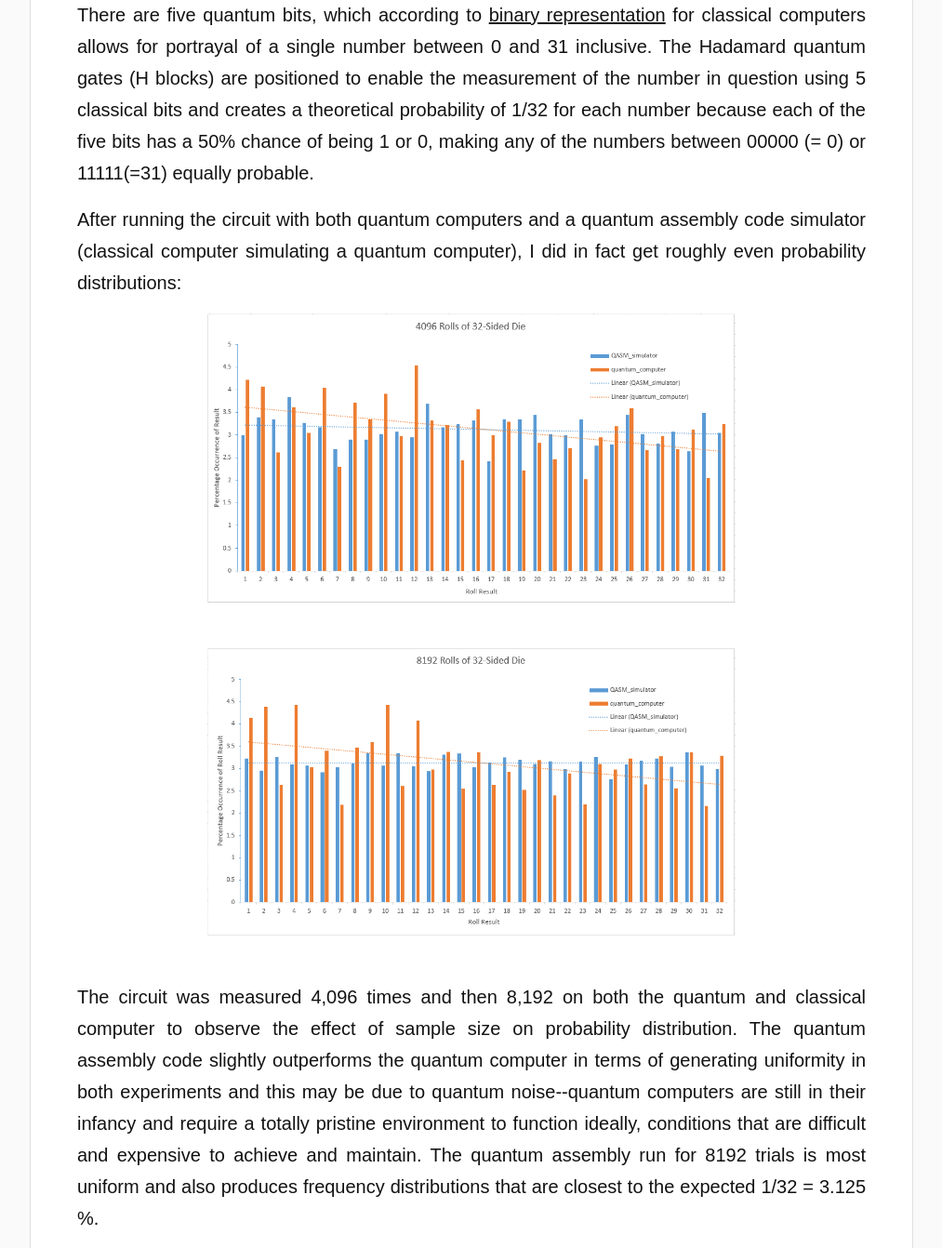
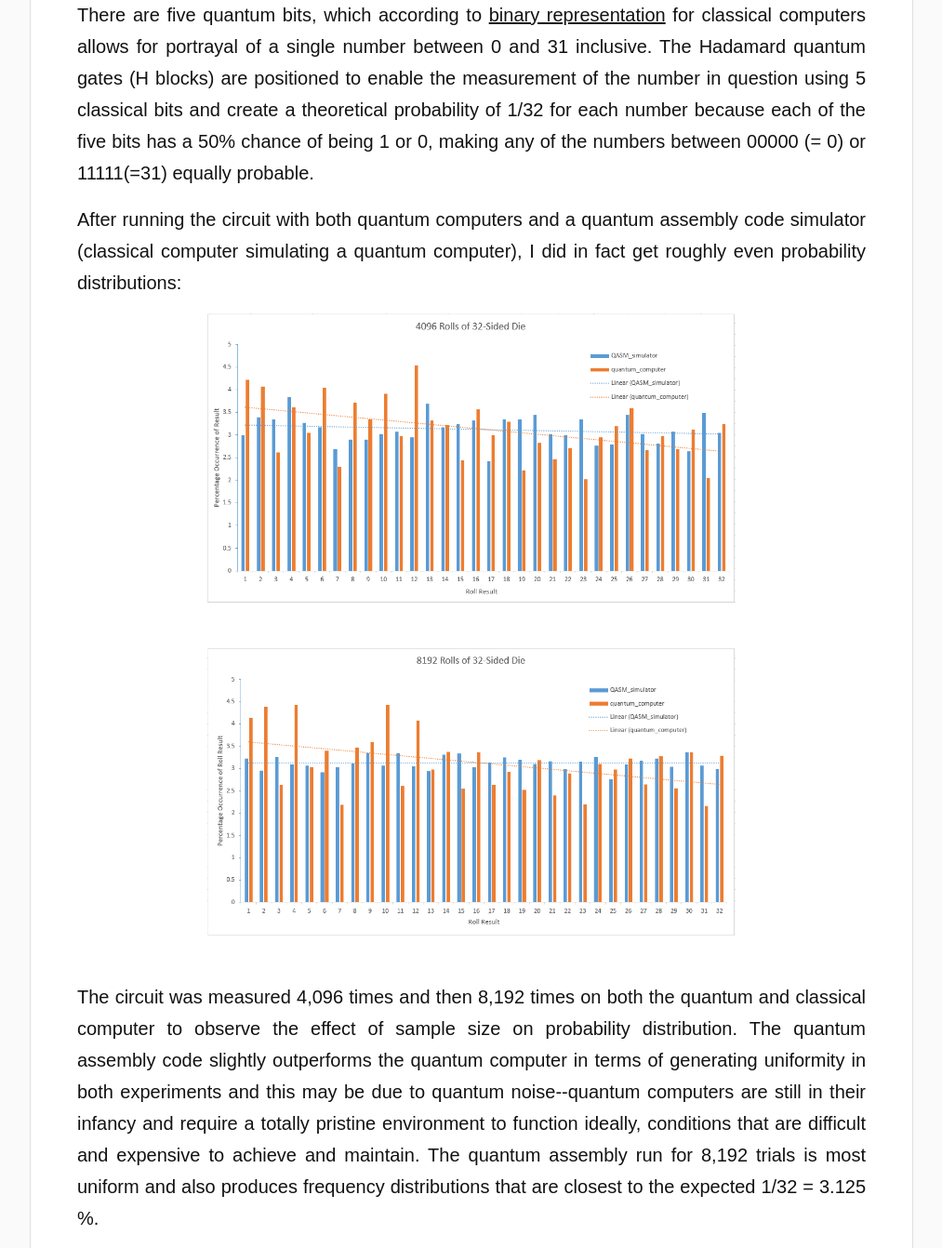
Before and after one commit to adrianlee0118/personal-website, a Flask app: page /blog in a window 1280 px wide. Shown: the part 4395-5737 px from the top of the page at 93% size, without its empty margins (258-1271 px from the left). Run offline with Flask 2, Linux system fonts and the light colour scheme; some libraries are stand-ins or nearby versions.

Commit message:
fixed grammar and spelling in blog page

```diff
--- a/templates/blog.html
+++ b/templates/blog.html
@@ -155,7 +155,7 @@
             There are five quantum bits, which according to <span><a href="https://en.wikipedia.org/wiki/Binary_number"><u>binary representation</u></a></span>
             for classical computers allows for portrayal of a single number between 0 and 31 inclusive. The Hadamard quantum
             gates (H blocks) are positioned to enable the measurement of the number in question using 5 classical bits and
-            creates a theoretical probability of 1/32 for each number because each of the five bits has a 50% chance of
+            create a theoretical probability of 1/32 for each number because each of the five bits has a 50% chance of
             being 1 or 0, making any of the numbers between 00000 (= 0) or 11111(=31) equally probable.
         </p>
         <p class="blog">
@@ -179,11 +179,11 @@
                 margin-bottom: 25px;" >
         <br>
         <p class="blog">
-            The circuit was measured 4,096 times and then 8,192 on both the quantum and classical computer to observe the
+            The circuit was measured 4,096 times and then 8,192 times on both the quantum and classical computer to observe the
             effect of sample size on probability distribution. The quantum assembly code slightly outperforms the quantum
             computer in terms of generating uniformity in both experiments and this may be due to quantum noise--quantum
             computers are still in their infancy and require a totally pristine environment to function ideally, conditions
-            that are difficult and expensive to achieve and maintain. The quantum assembly run for 8192 trials is most uniform
+            that are difficult and expensive to achieve and maintain. The quantum assembly run for 8,192 trials is most uniform
             and also produces frequency distributions that are closest to the expected 1/32 = 3.125 %.
         </p>
         <p class="blog">
```
